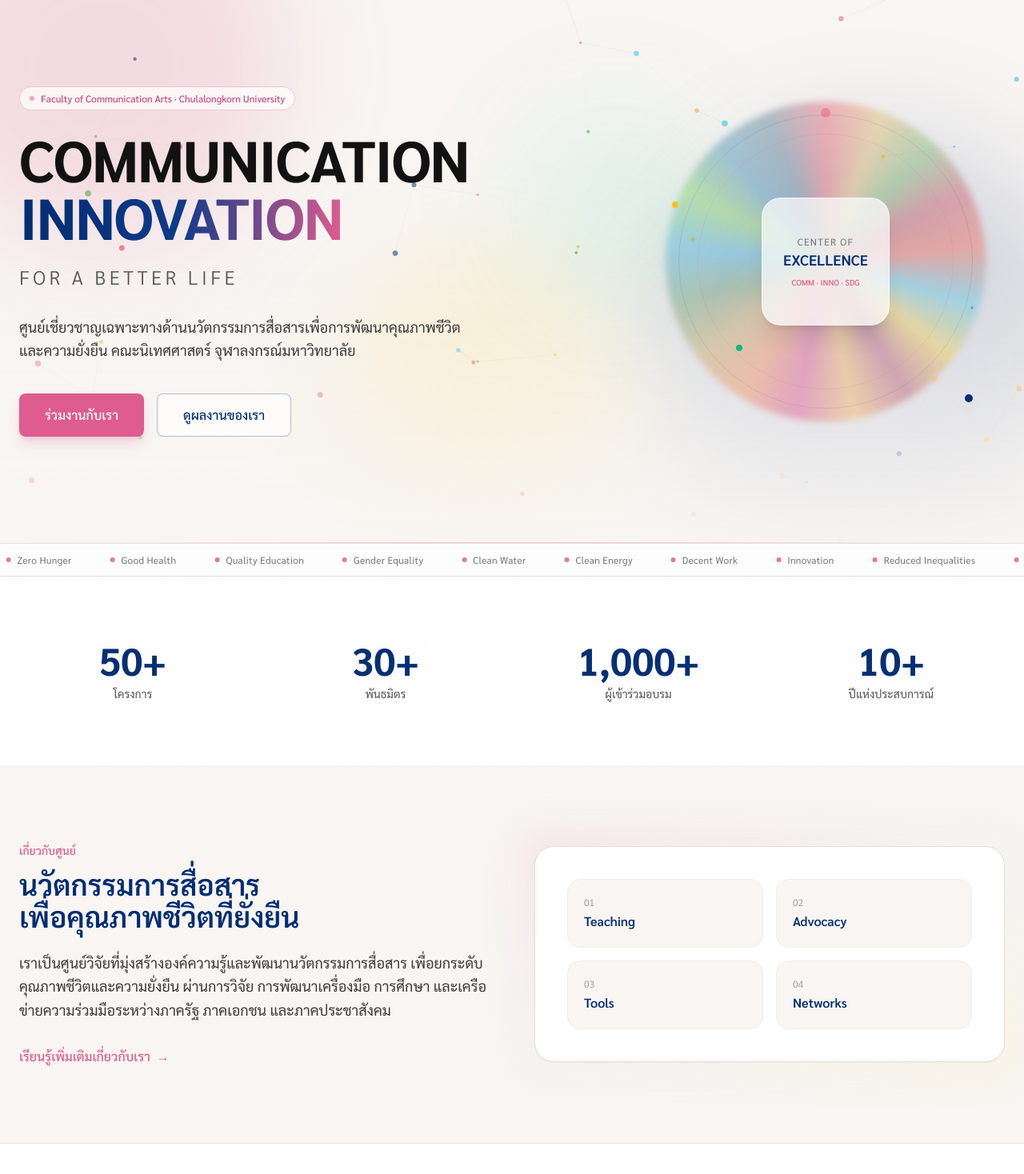
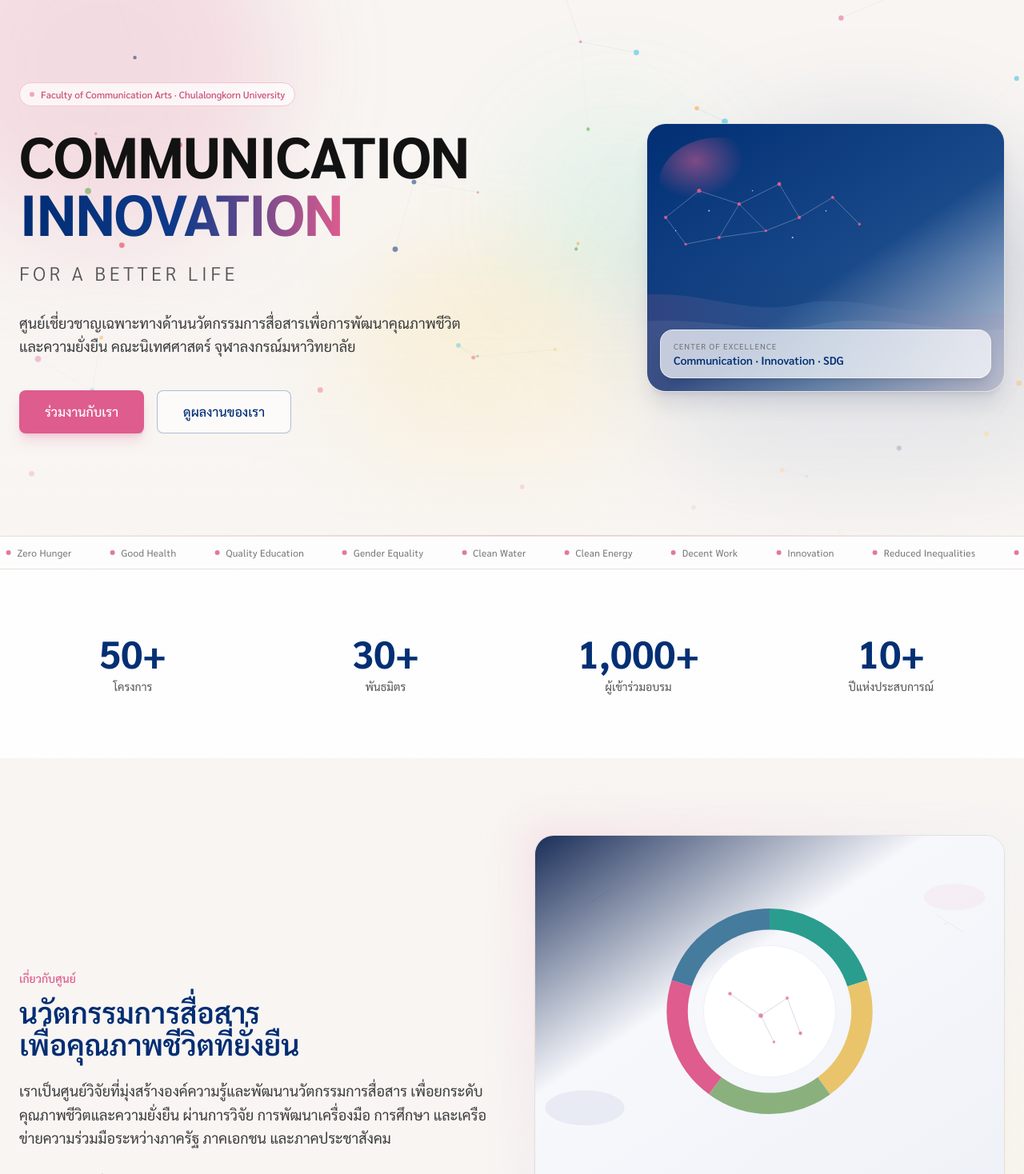
Before and after one commit to smithboon-thailand/cominnocenter-website, a Next.js app: page / in a window 1280 px wide. Shown: the part 122-1590 px from the top of the page at 80% size. Built offline with nearby package versions, Linux system fonts and the light colour scheme.

Commit message:
Home: integrate AI decorative illustrations (hero, SDG, parallax CTA)

```diff
--- a/src/app/page.tsx
+++ b/src/app/page.tsx
@@ -10,6 +10,11 @@ import GlassCard from "@/components/effects/GlassCard";
 import { projects } from "@/data/projects";
 import { homeHighlights } from "@/data/highlights";
 import VideoShowcase from "@/components/VideoShowcase";
+import { illustration } from "@/data/illustrations";
+
+const heroIllust = illustration("hero-network")!;
+const sdgIllust = illustration("sdg-ring")!;
+const parallaxIllust = illustration("parallax-overlay")!;
 
 const highlightTypeLabel: Record<string, string> = {
   research: "งานวิจัย",
@@ -119,23 +124,20 @@ export default function HomePage() {
 
           <div className="lg:col-span-5 relative hidden lg:block">
             <Reveal direction="right" delay={200}>
-              <div className="relative aspect-square max-w-md ml-auto">
-                <div className="absolute inset-6 rounded-full sdg-ring opacity-30 blur-sm animate-spin-slow" />
-                <div className="absolute inset-10 rounded-full border border-blue-700/10" />
-                <div className="absolute inset-16 rounded-full border border-pink-400/20" />
-                <div className="absolute inset-0 flex items-center justify-center">
-                  <div className="w-40 h-40 rounded-3xl glass shadow-xl flex flex-col items-center justify-center text-center p-4">
-                    <div className="text-xs tracking-widest text-neutral-500 mb-1">CENTER OF</div>
-                    <div className="text-lg font-semibold text-blue-700 leading-tight">
-                      EXCELLENCE
-                    </div>
-                    <div className="mt-2 text-[10px] text-pink-500 font-medium">COMM · INNO · SDG</div>
+              <div className="relative aspect-[4/3] max-w-md ml-auto rounded-3xl overflow-hidden border border-neutral-200/80 shadow-xl shadow-blue-900/10">
+                {/* eslint-disable-next-line @next/next/no-img-element */}
+                <img
+                  src={heroIllust.src}
+                  alt={heroIllust.altTh}
+                  className="w-full h-full object-cover"
+                />
+                <div className="absolute inset-0 bg-gradient-to-t from-blue-900/20 via-transparent to-transparent" />
+                <div className="absolute bottom-4 left-4 right-4">
+                  <div className="rounded-2xl glass px-4 py-3 shadow-lg">
+                    <div className="text-[10px] tracking-widest text-neutral-500">CENTER OF EXCELLENCE</div>
+                    <div className="text-sm font-semibold text-blue-700">Communication · Innovation · SDG</div>
                   </div>
                 </div>
-                <span className="absolute top-8 left-1/2 w-3 h-3 -ml-1.5 rounded-full bg-pink-500 shadow-lg shadow-pink-500/40 animate-pulse-glow" />
-                <span className="absolute bottom-12 right-10 w-2.5 h-2.5 rounded-full bg-blue-700 shadow-lg shadow-blue-700/30" />
-                <span className="absolute top-1/3 left-8 w-2 h-2 rounded-full bg-amber-400" />
-                <span className="absolute bottom-1/4 left-1/4 w-2 h-2 rounded-full bg-emerald-500" />
               </div>
             </Reveal>
           </div>
@@ -202,15 +204,21 @@ export default function HomePage() {
           <Reveal direction="right" delay={120}>
             <div className="relative">
               <div className="absolute -inset-4 rounded-3xl bg-gradient-to-br from-pink-200/40 via-blue-100/30 to-amber-100/40 blur-xl" />
-              <div className="relative rounded-3xl border border-neutral-200 bg-white p-8 md:p-10 shadow-sm">
-                <div className="grid grid-cols-2 gap-4">
+              <div className="relative rounded-3xl border border-neutral-200 bg-white overflow-hidden shadow-sm">
+                {/* eslint-disable-next-line @next/next/no-img-element */}
+                <img
+                  src={sdgIllust.src}
+                  alt={sdgIllust.altTh}
+                  className="w-full aspect-[4/3] object-cover"
+                />
+                <div className="grid grid-cols-2 gap-3 p-5">
                   {["Teaching", "Advocacy", "Tools", "Networks"].map((t, i) => (
                     <div
                       key={t}
-                      className="rounded-2xl border border-neutral-100 bg-neutral-50 p-5 hover:border-pink-200 transition-colors"
+                      className="rounded-xl border border-neutral-100 bg-neutral-50 px-4 py-3 hover:border-pink-200 transition-colors"
                     >
-                      <div className="text-xs text-neutral-400 mb-1">0{i + 1}</div>
-                      <div className="font-semibold text-blue-700">{t}</div>
+                      <div className="text-[10px] text-neutral-400 mb-0.5">0{i + 1}</div>
+                      <div className="text-sm font-semibold text-blue-700">{t}</div>
                     </div>
                   ))}
                 </div>
@@ -414,7 +422,16 @@ export default function HomePage() {
       </section>
 
       <section className="relative overflow-hidden bg-blue-700 text-white">
-        <div className="absolute inset-0 opacity-30">
+        <div className="absolute inset-0">
+          {/* eslint-disable-next-line @next/next/no-img-element */}
+          <img
+            src={parallaxIllust.src}
+            alt={parallaxIllust.altTh}
+            className="w-full h-full object-cover opacity-40"
+          />
+          <div className="absolute inset-0 bg-blue-700/55" />
+        </div>
+        <div className="absolute inset-0 opacity-30 pointer-events-none">
           <div className="absolute top-0 left-1/4 w-72 h-72 rounded-full bg-pink-500 blur-3xl animate-float-slow" />
           <div className="absolute bottom-0 right-1/4 w-80 h-80 rounded-full bg-cyan-400 blur-3xl animate-float-medium" />
         </div>
```
